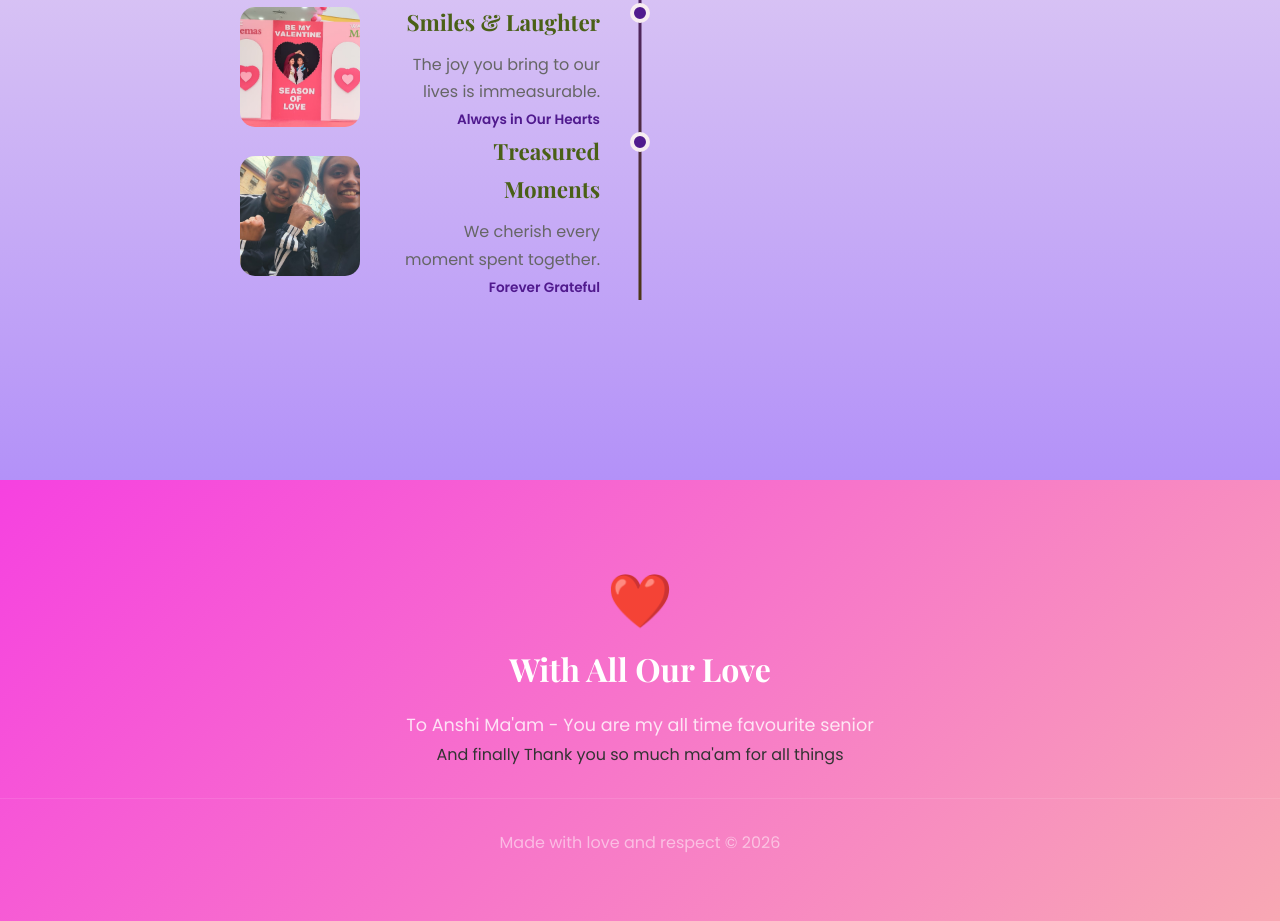
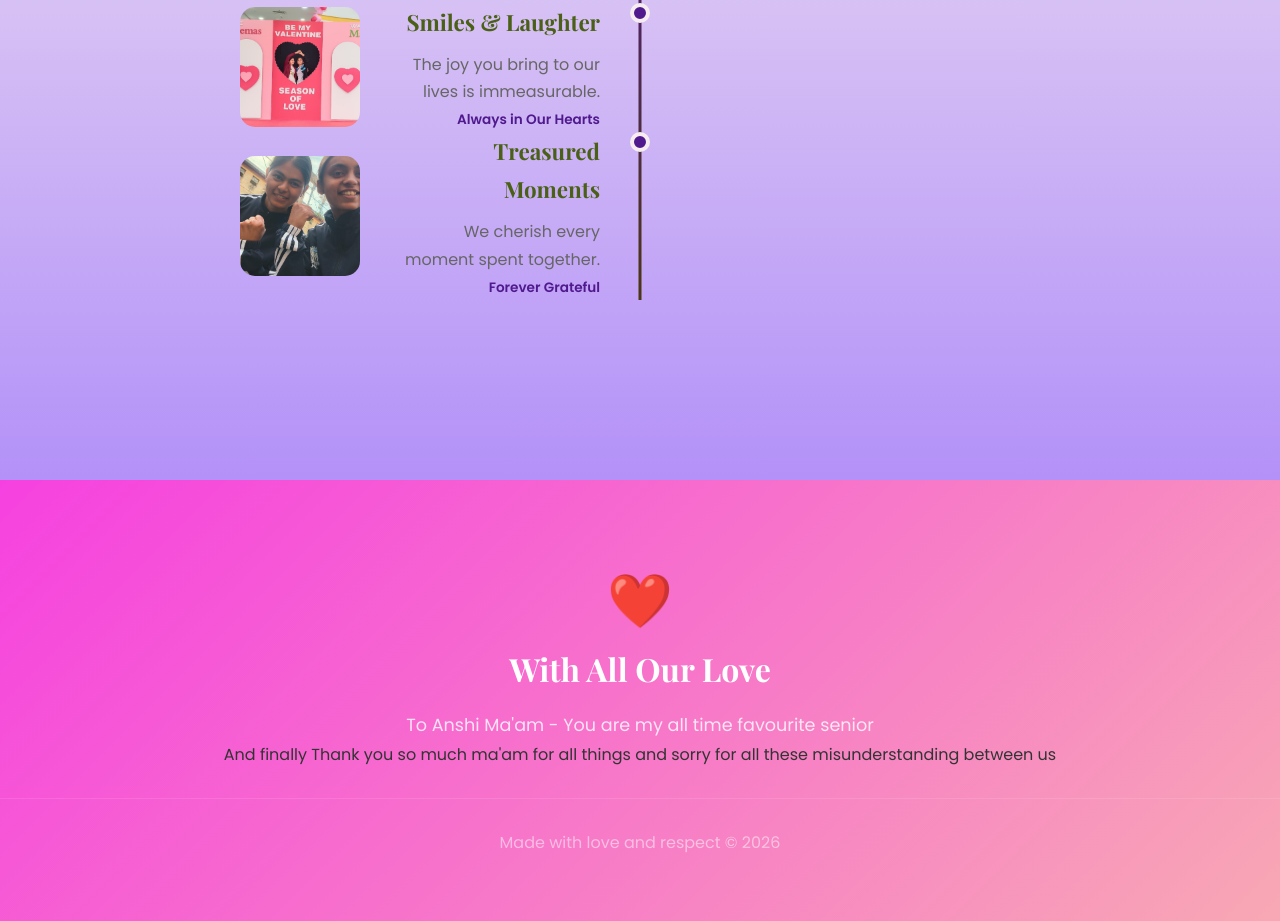
Before and after one commit to shruti-devhub/best-senior-ever, a plain HTML site: page index.html in a window 1280 px wide. Shown: the part 4977-5898 px from the top of the page. Drawn offline with nearby package versions, Linux system fonts and the light colour scheme.

```diff
--- a/index.html
+++ b/index.html
@@ -226,8 +226,9 @@
             <div class="footer-heart">
                 <div class="heart-beat">❤️</div>
             <h3>With All Our Love</h3>
-            <p class="footer-message">To Anshi Ma'am - You are my all time favourite senior </p>
-            <p> And finally Thank you so much ma'am for all things</p>
+            <p class="footer-message">To Anshi Ma'am - You are my all time favourite senior</p>
+
+            <p> And finally Thank you so much ma'am for all things and sorry for all these misunderstanding between us</p>
             <p class="footer-copyright">Made with love and respect © 2026</p>
         </div>
     </footer>
```
